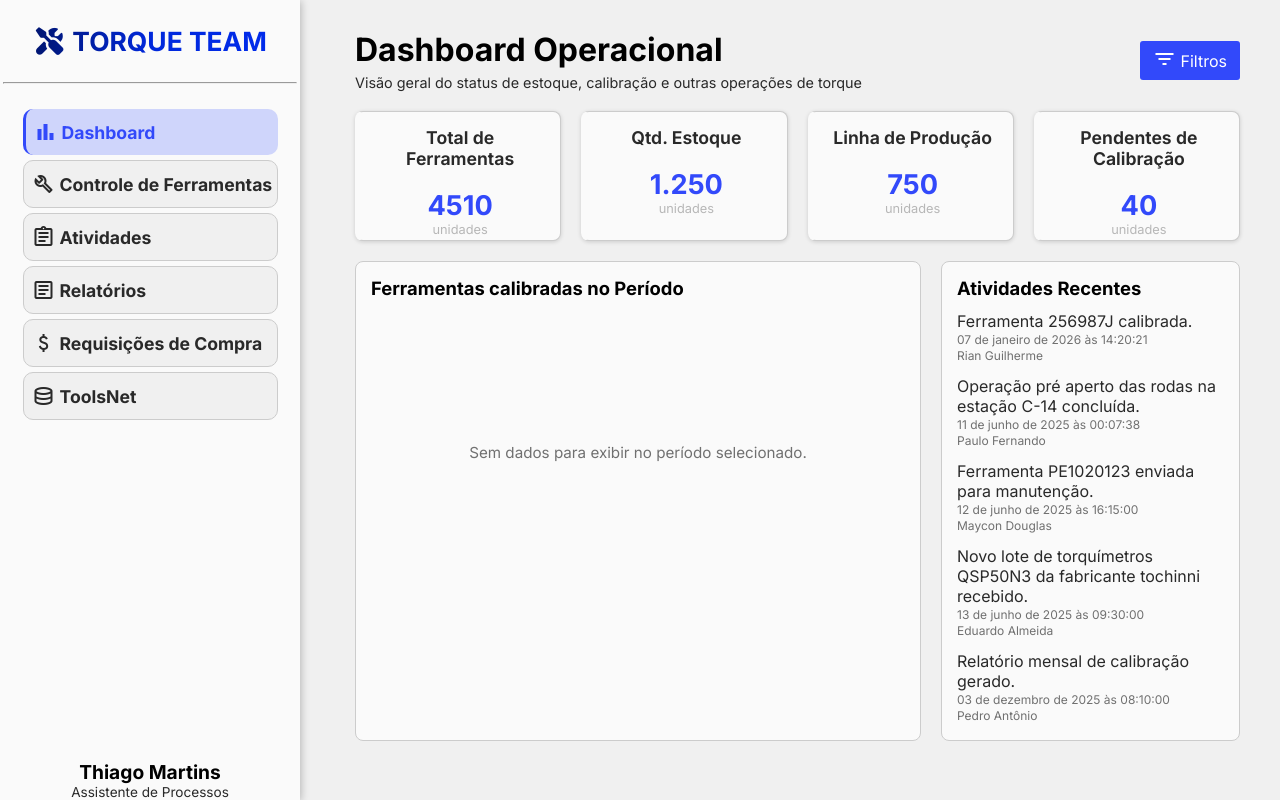
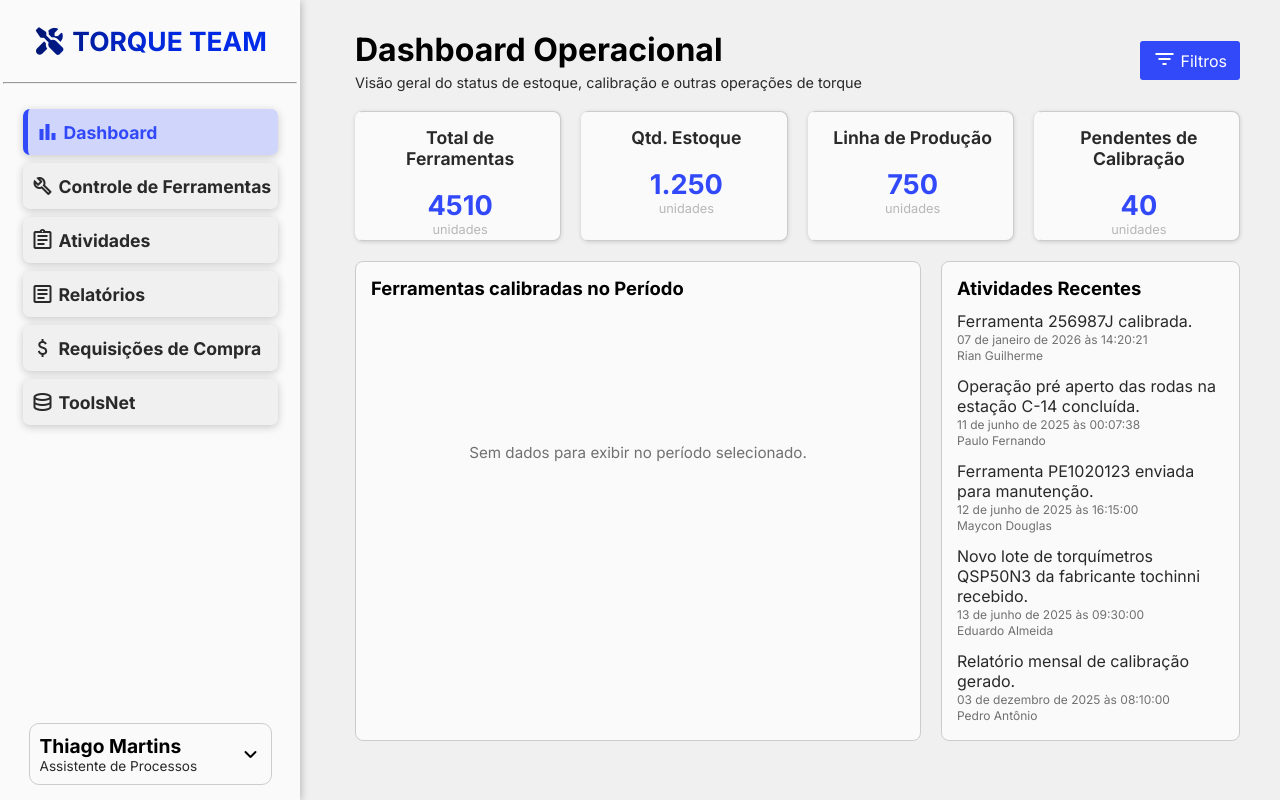
Before and after one commit to thiagomt11/teste-sistema-html, a website: page Sistema-FA/sistemas/Qualidade/torque/index.html in a window 1280 px wide. Drawn offline with nearby package versions, Linux system fonts and the light colour scheme.

Commit message:
adicionado usuario no footer do menu lateral

```diff
--- a/Sistema-FA/sistemas/Qualidade/torque/estilos/style.css
+++ b/Sistema-FA/sistemas/Qualidade/torque/estilos/style.css
@@ -128,7 +128,7 @@ body{
     display: flex;
     flex-direction: column;
     align-items: flex-start;
-    gap: 5px;
+    gap: 8px;
     margin-top: 25px;
 }
 
@@ -142,8 +142,8 @@ body{
     font-size: 1em;
     font-weight: bold;
     background-color: var(--fundo);
-    border: 1px solid var(--bordas);
-    border-radius: 10px;
+    border-radius: 7px;
+    box-shadow:  0px 2px 8px rgba(0, 0, 0, 0.2);
     transition: background-color 0.45s ease, transform 0.3s ease-in-out;
 }
 
@@ -155,7 +155,7 @@ body{
 #menu-lateral > nav a.ativo{
     color: var(--destaque-secundario);
     background-color: var(--destaque-transparente);
-    border-left: 3px solid var(--destaque-secundario);
+    border-left: 5px solid var(--destaque-secundario);
     border-right: var(--destaque-transparente);
     border-top: var(--destaque-transparente);
     border-bottom: var(--destaque-transparente);
@@ -171,6 +171,36 @@ body{
 
 #footer-menu-lateral{
     margin-top: auto;
+    padding: 15px;
+    display: flex;
+    justify-content: center;
+}
+
+#usuario-footer-menu-lateral{
+    display: flex;
+    flex-direction: row;
+    justify-content: space-between;
+    align-items: center;
+
+    width: 90%;
+
+    border: 1px solid var(--bordas);
+    border-radius: 10px;
+    padding: 10px;
+
+    transition: background-color 0.2s ease-in-out;
+}
+
+#nome-funcao-footer-menu-lateral{
+    display: flex;
+    flex-direction: column;
+    justify-content: center;
+    align-items: flex-start;
+}
+
+#usuario-footer-menu-lateral:hover{
+    cursor: pointer;
+    background-color: var(--fundo);
 }
 
 /* Conteúdo principal */
--- a/Sistema-FA/sistemas/Qualidade/torque/index.html
+++ b/Sistema-FA/sistemas/Qualidade/torque/index.html
@@ -90,8 +90,13 @@
         </nav>
 
         <section id="footer-menu-lateral">
-            <p id="nome">Thiago Martins</p>
-            <p id="funcao">Assistente de Processos</p>
+            <div id="usuario-footer-menu-lateral">
+                <div id="nome-funcao-footer-menu-lateral">
+                    <p id="nome">Thiago Martins</p>
+                    <p id="funcao">Assistente de Processos</p>
+                </div>
+                <i class="fa-solid fa-angle-down"></i>
+            </div>
         </section>
     </aside>
 
```
